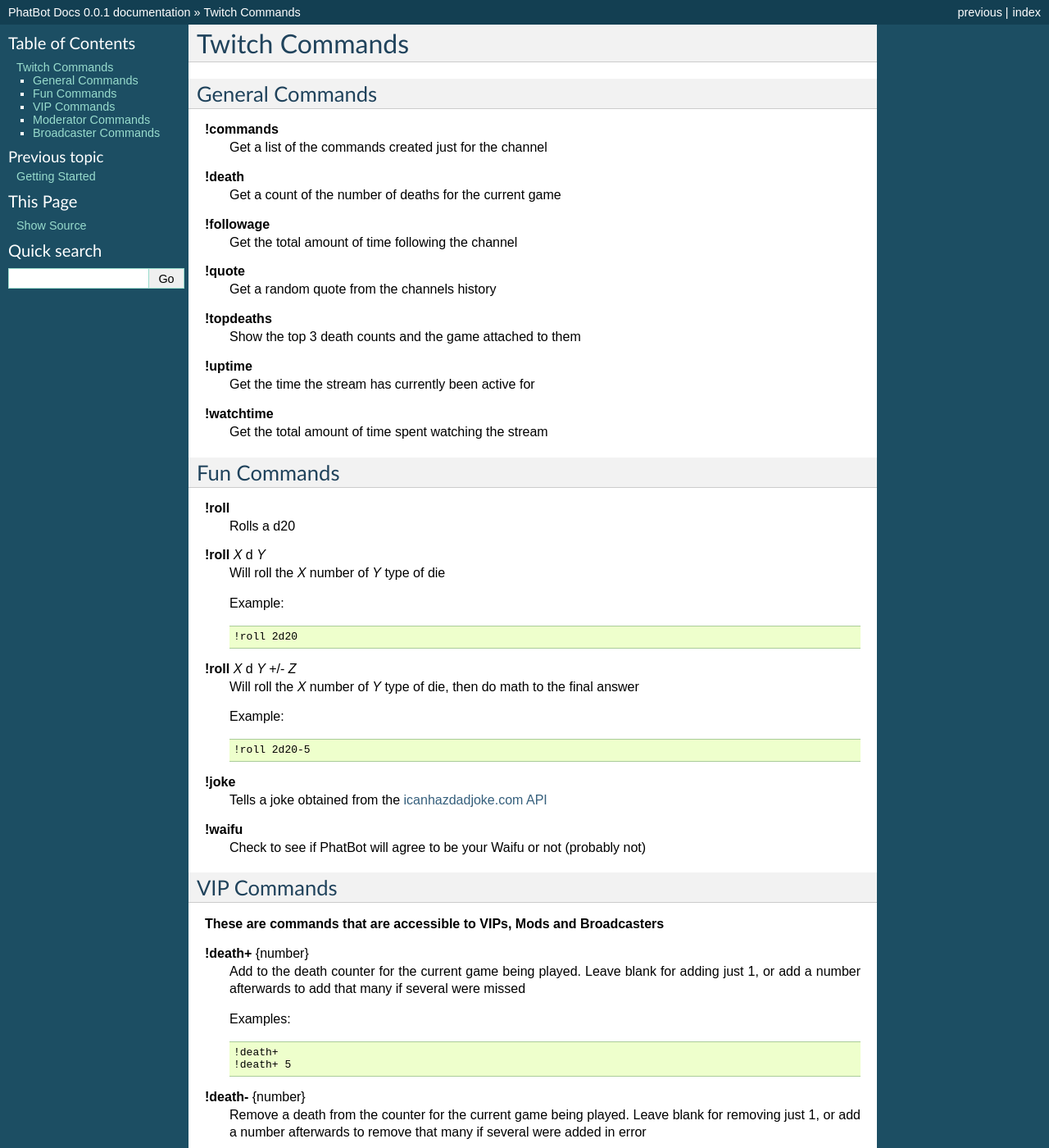
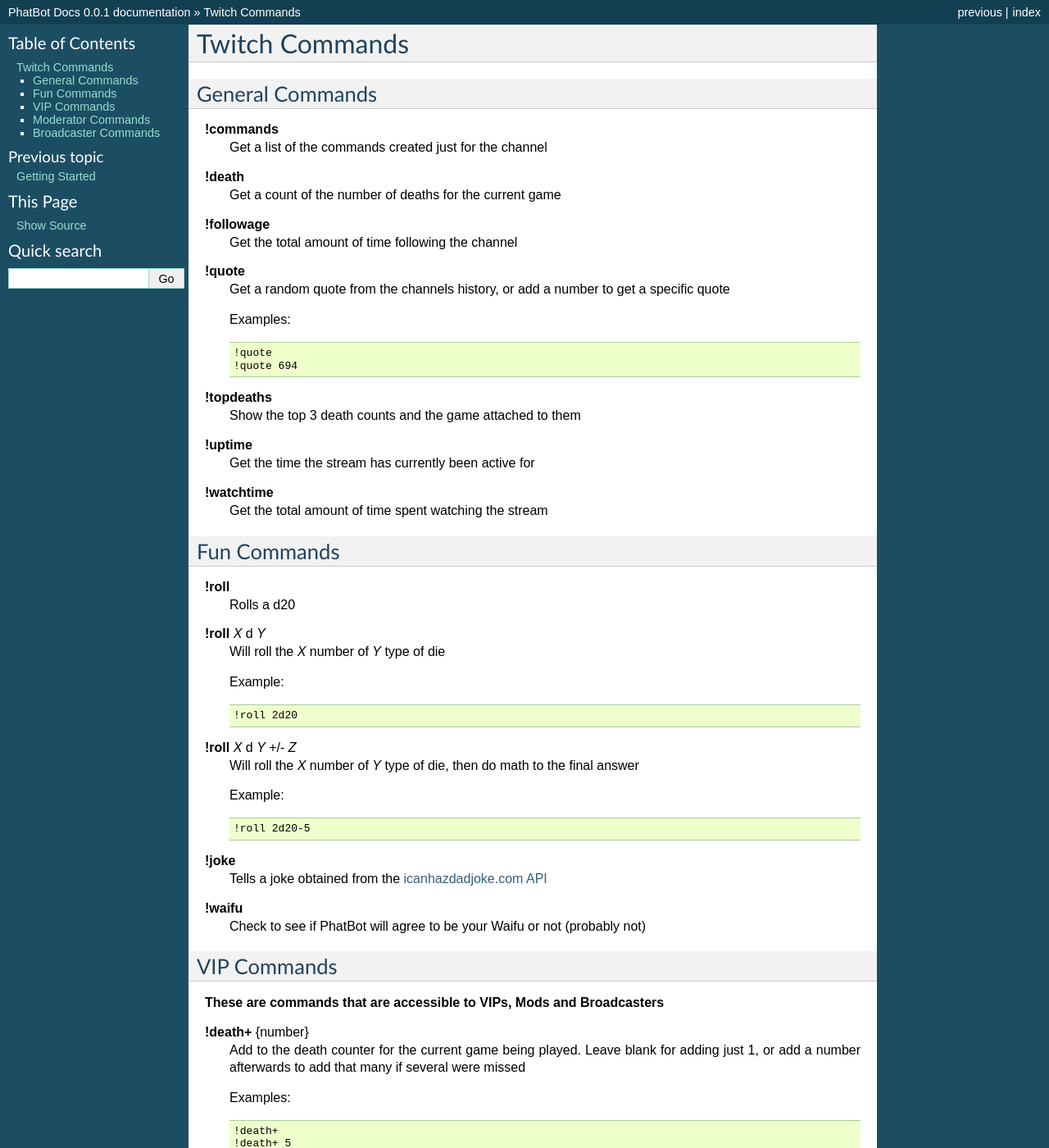
Before and after one commit to Phat32/PhatBot-Docs, a Sphinx documentation site: the page built from docs/pages/twitch/commands.rst, in a window 1280 px wide and 1400 px high. Shown: the whole window at 82% size. Built offline with Sphinx 7.4.7, drawn with Linux system fonts in a browser that asks for light colours.

Commit message:
Added details

```diff
--- a/docs/pages/twitch/commands.rst
+++ b/docs/pages/twitch/commands.rst
@@ -14,7 +14,14 @@ General Commands
   Get the total amount of time following the channel
 
 **!quote**
-  Get a random quote from the channels history
+  Get a random quote from the channels history, or add a number to get a specific quote
+
+  Examples:
+
+  .. code-block:: none
+
+    !quote
+    !quote 694
 
 **!topdeaths**
   Show the top 3 death counts and the game attached to them
@@ -78,7 +85,7 @@ VIP Commands
 **!death-** {number}
   Remove a death from the counter for the current game being played. Leave blank for removing just 1, or add a number afterwards to remove that many if several were added in error
 
-  Examples:
+  Examples:5
 
   .. code-block:: none
 
```
